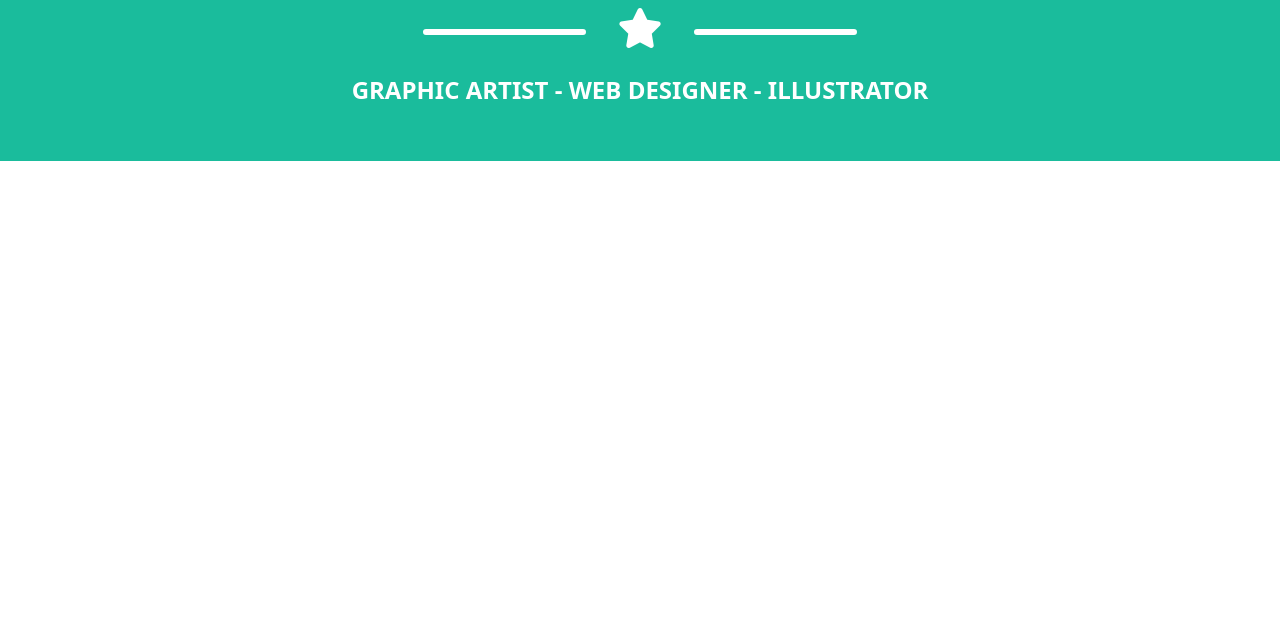
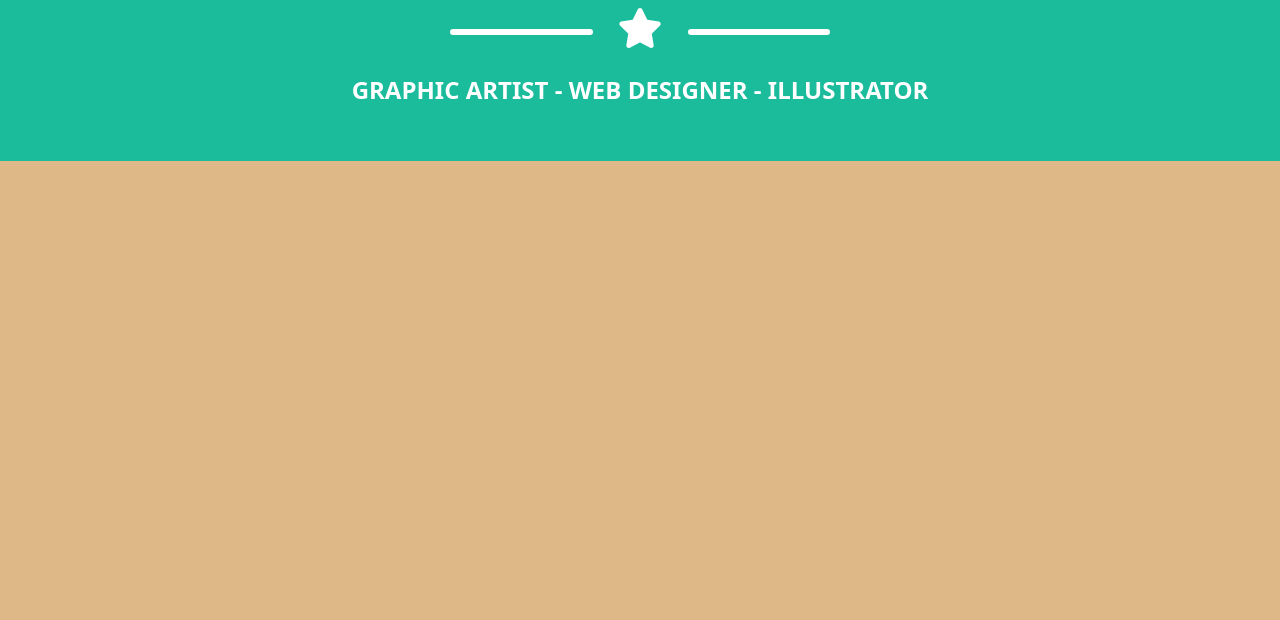
Before and after one commit to Francesco-Valentino/html-css-bootstrap-freelancer, a plain HTML site: page index.html in a window 1280 px wide. Shown: the part 480-1100 px from the top of the page. Before the commit the page ends 800 px from the top, so only its background shows below. Drawn offline with nearby package versions, Linux system fonts and the light colour scheme.

Commit message:
container class given to parent div + setting building block of main content

```diff
--- a/css/style.css
+++ b/css/style.css
@@ -6,6 +6,11 @@ header{
 .blue-section{
     background-color: #1ABC9C;
     /*height: 600px;*/
+}
+
+.main-section{
+    background-color: burlywood;
+    height: 2000px;
 }
 
 .txt-white{
--- a/index.html
+++ b/index.html
@@ -15,7 +15,7 @@
         </header>
         <main>
             <section class="blue-section txt-white py-5">
-                <div>
+                <div class="container">
                     <div class="row justify-content-center">
                         <div class="col-12 text-center">
                             <img class="propic pb-3" src="img/avatar.svg" alt="profile picture">
@@ -47,7 +47,8 @@
                         </div>
                     </div>
                 </div>
-
+            </section>
+            <section class="main-section">
 
             </section>
             <section>
```
